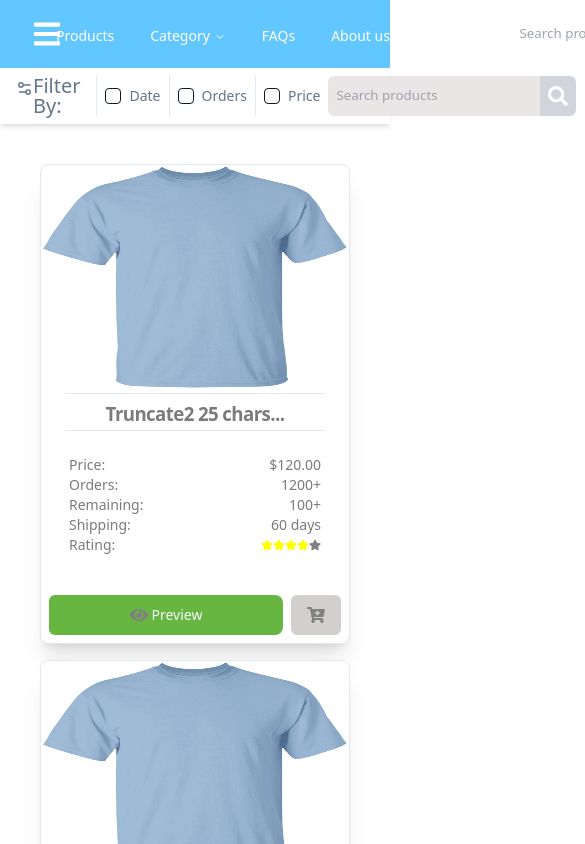
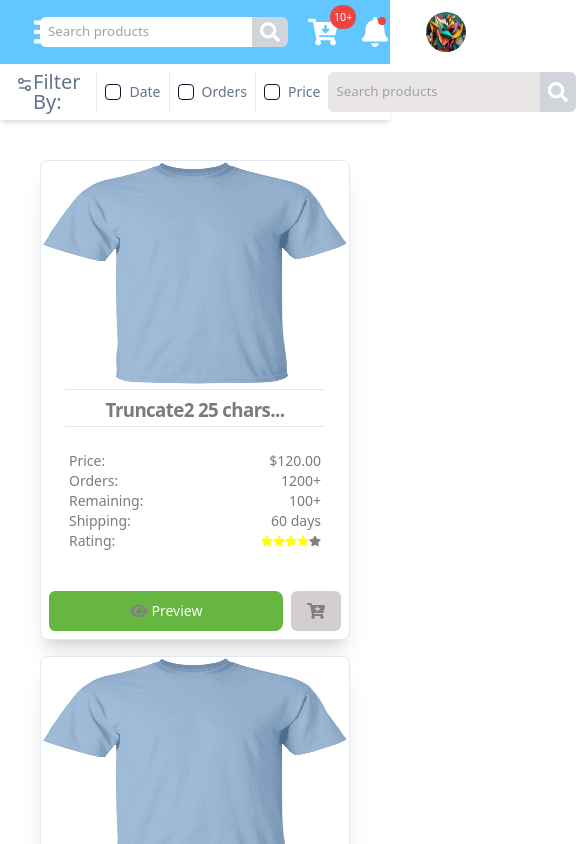
Before and after one commit to chriford-siame/ProdZM, a React (Create React App) app: page / in a window 390 px wide. Shown: the top 844 px of the page, 585 px wide, since content can reach past the window. Built offline with nearby package versions, Linux system fonts and the light colour scheme.

Commit message:
manipulate navbar links on all screens

```diff
--- a/src/components/Navbar/Navbar.tsx
+++ b/src/components/Navbar/Navbar.tsx
@@ -14,7 +14,7 @@ export default function Navbar() {
                 <div className='flex items-center '>
                     <Sidebar />
                 </div>
-                <div className='sm:visible lg:visible md:visible pt-1'>
+                <div className='hidden md:block lg:block xl:block pt-1'>
                     {NavigationMenuDemo()}
                 </div>
                 <div className='flex gap-10 -pl-20'>
```
